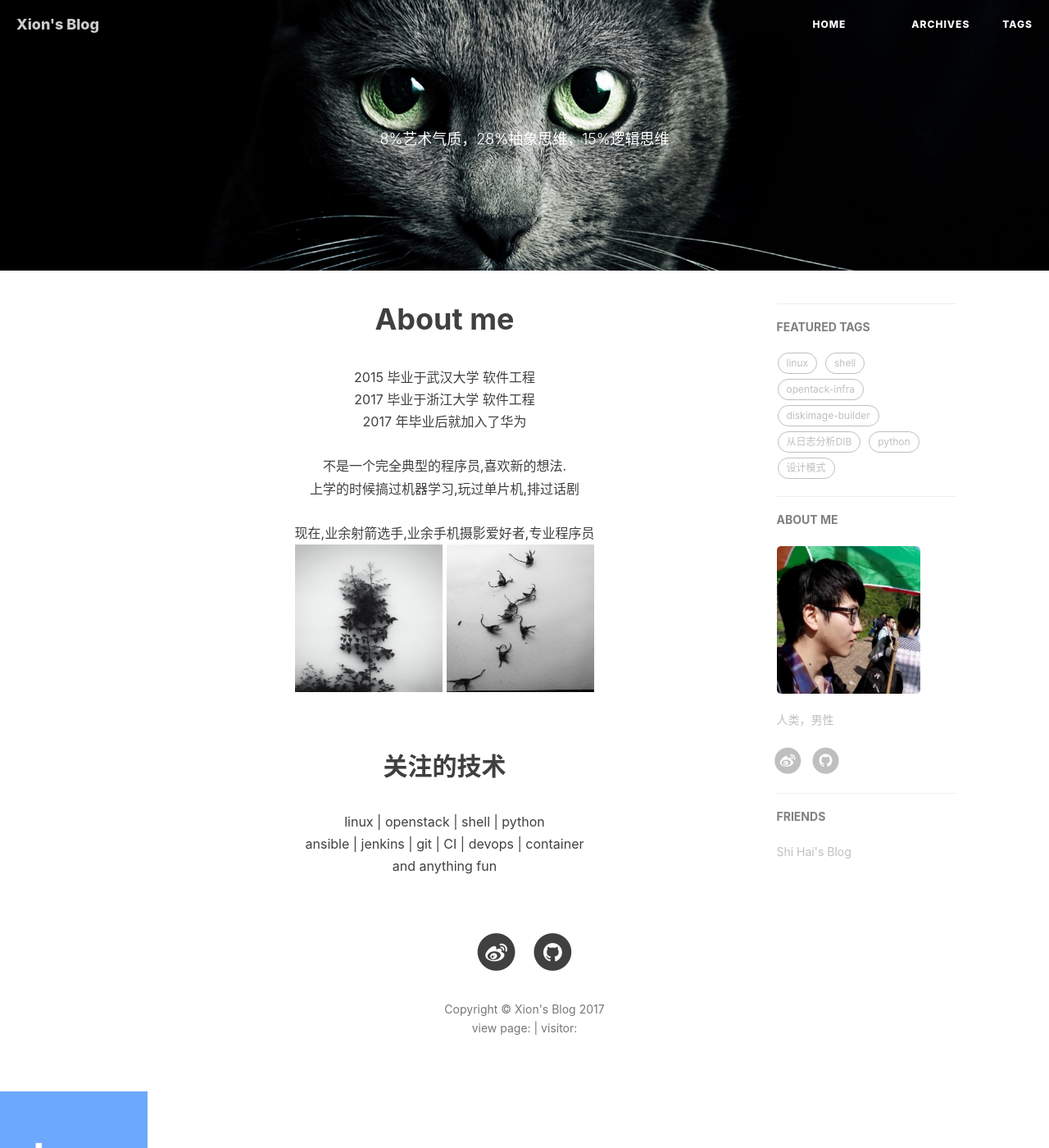
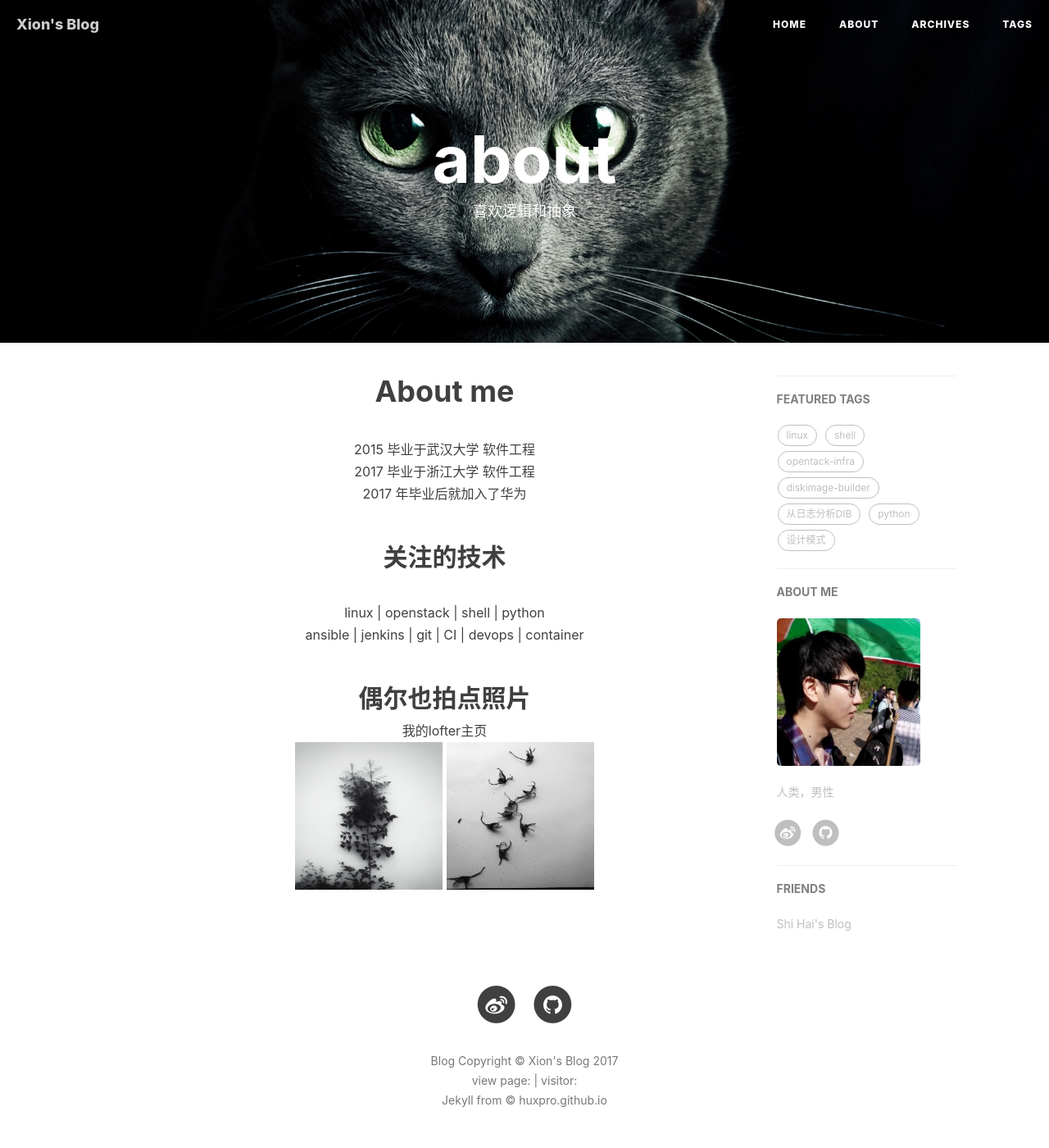
Before and after one commit to xionchen/xionchen.github.io, a Jekyll site: the page built from about.markdown, in a window 1280 px wide and 1400 px high. Shown: the whole window at 82% size. Built offline with Jekyll 4.4.1, drawn with Linux system fonts in a browser that asks for light colours; nearby versions of some CDN libraries; comment, search, counter and statistics services are not loaded.

Commit message:
update about.html

```diff
--- a/_includes/footer.html
+++ b/_includes/footer.html
@@ -80,11 +80,12 @@
                     {% endif %}
                 </ul>
                 <p class="copyright text-muted">
-                    Copyright &copy; {{ site.title }} {{ site.time | date: '%Y' }}
-                    <br>
+		Blog Copyright &copy; {{ site.title }} {{ site.time | date: '%Y' }} <br>
 
                     view page: <span id="busuanzi_value_site_pv"></span> |
                     visitor: <span id="busuanzi_value_site_uv"></span>
+                    <br>
+                    Jekyll from &copy; huxpro.github.io
                 </p>
             </div>
         </div>
--- a/about.markdown
+++ b/about.markdown
@@ -1,7 +1,7 @@
 ---
 layout: page
-title: ""
-description: "8%艺术气质，28%抽象思维，15%逻辑思维"
+title: "about"
+description: "喜欢逻辑和抽象"
 header-img: "img/about-bg.jpg"
 ---
 
@@ -10,10 +10,12 @@ header-img: "img/about-bg.jpg"
 2017 毕业于浙江大学 软件工程<br>
 2017 年毕业后就加入了华为<br>
 <br>
-不是一个完全典型的程序员,喜欢新的想法.<br>
-上学的时候搞过机器学习,玩过单片机,排过话剧<br>
+<h2>关注的技术</h2><br>
+linux | openstack | shell | python <br>
+ansible | jenkins | git | CI | devops | container<br>
 <br>
-现在,业余射箭选手,业余手机摄影爱好者,专业程序员<br>
+<h2>偶尔也拍点照片</h2>
+<a href="http://xionchen.lofter.com/">我的lofter主页</a><br>
 <tr>
 <style>
 img {
@@ -26,9 +28,4 @@ height: 180px;
 <td><img src='/img/photo/3.jpg'/></td>
 </tr><br>
 <br>
-<br>
-<h2>关注的技术</h2><br>
-linux | openstack | shell | python <br>
-ansible | jenkins | git | CI | devops | container<br>
-and anything fun<br>
 </center>
```
